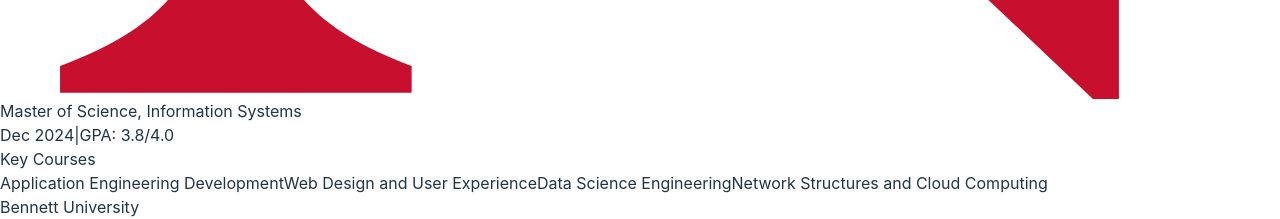
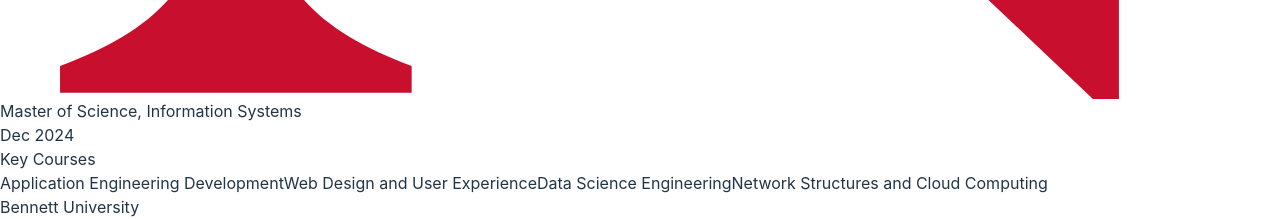
Before and after one commit to laks08/portfolio, a React (Vite) app: page / in a window 1280 px wide. Shown: the part 4320-4539 px from the top of the page. Built offline with nearby package versions, Linux system fonts and the light colour scheme.

Commit message:
fix to education

```diff
--- a/src/components/Education.jsx
+++ b/src/components/Education.jsx
@@ -8,7 +8,6 @@
       degree: "Master of Science, Information Systems",
       date: "Dec 2024",
       location: "Boston, Massachusetts",
-      gpa: "3.8/4.0",
       courses: [
         "Application Engineering Development",
         "Web Design and User Experience",
@@ -22,7 +21,6 @@
       degree: "Bachelor of Technology, Computer Science Engineering",
       date: "Jun 2020",
       location: "Greater Noida, India",
-      gpa: "3.7/4.0",
       courses: [
         "Data Structures and Algorithms",
         "Object-Oriented Programming",
@@ -128,8 +126,8 @@
                     </h4>
                     <div className="flex flex-wrap items-center gap-2 sm:gap-4 mt-1 text-sm sm:text-base">
                       <span className="text-gray-400">{edu.date}</span>
-                      <span className="text-gray-400 hidden sm:inline">|</span>
-                      <span className="text-gray-400">GPA: {edu.gpa}</span>
+                      {/* <span className="text-gray-400 hidden sm:inline">|</span> */}
+                      {/* <span className="text-gray-400">GPA: {edu.gpa}</span> */}
                     </div>
                   </div>
 
```
